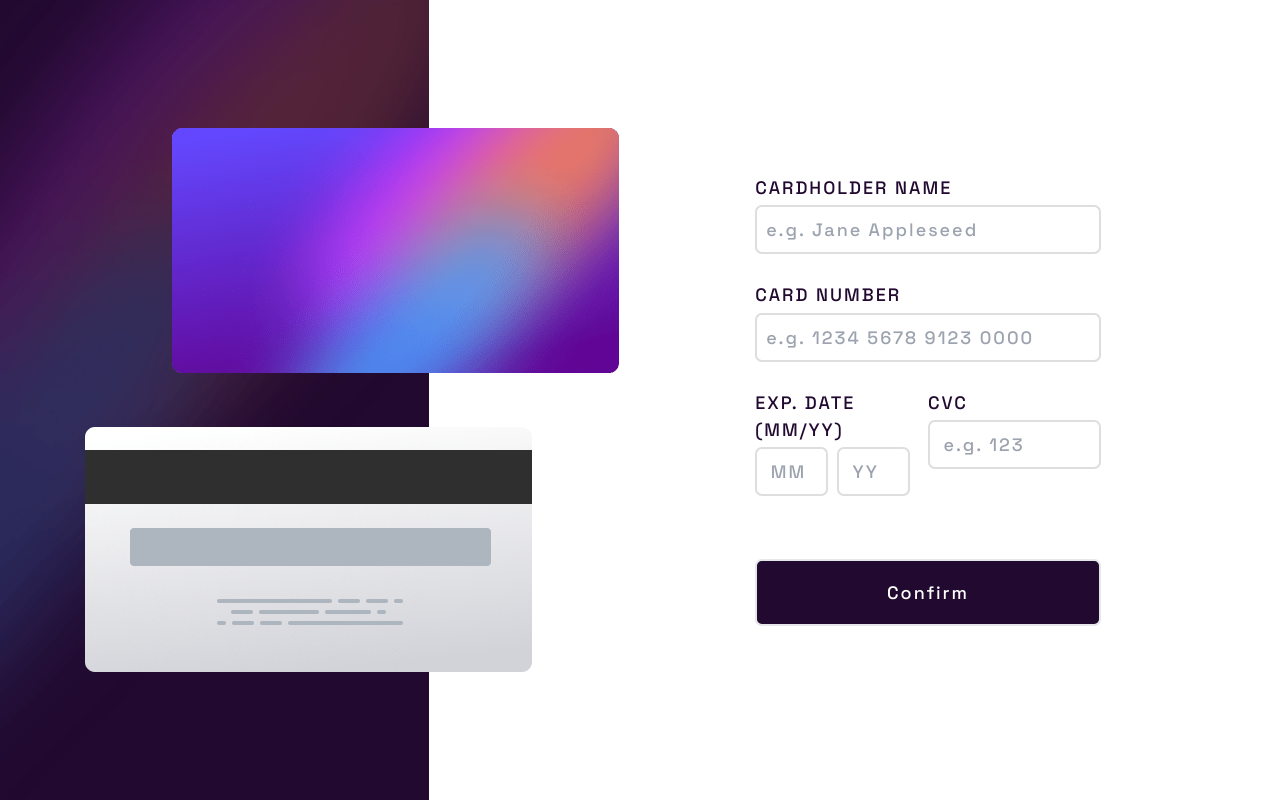
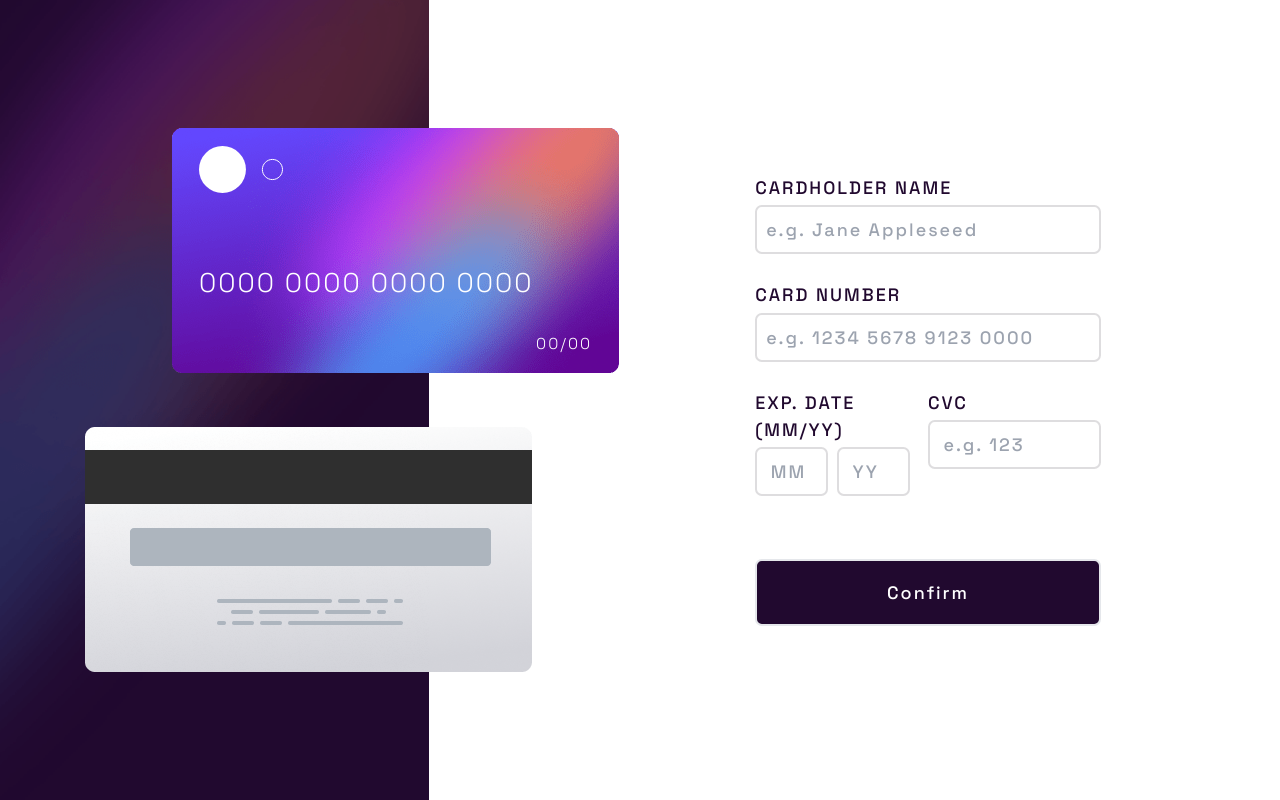
Before and after one commit to rodrigowb4ey/interactive-card-form, a Vue app: page / in a window 1280 px wide. Built offline with nearby package versions, Linux system fonts and the light colour scheme.

Commit message:
feat: positioning text elements inside card-front

```diff
--- a/src/App.vue
+++ b/src/App.vue
@@ -29,15 +29,30 @@ const submitForm = (formData: CardForm) => {
       class="flex flex-col justify-around place-items-center h-full w-1/2 gap-12"
     >
       <div class="flex h-1/2 w-full items-end justify-start" id="card-front">
-        <img
-          class="flex h-fit w-fit ml-24"
-          src="/assets/images/bg-card-front.png"
-          alt="Card Front"
-        />
+        <div class="relative ml-24" id="card-front-img">
+          <img
+            class="h-fit w-fit"
+            src="/assets/images/bg-card-front.png"
+            alt="Card Front"
+          />
+          <img
+            class="absolute h-fit w-fit top-4 left-6"
+            src="/assets/images/card-logo.svg"
+          />
+          <span class="text-white text-2xl absolute font-light bottom-16 left-6">
+            0000 0000 0000 0000
+          </span>
+          <span class="text-white absolute font-light text-sm bottom-4 left-6">
+            {{ cardForm.name }}
+          </span>
+          <span class="text-white absolute font-light text-sm bottom-4 right-6">
+            00/00
+          </span>
+        </div>
       </div>
       <div class="flex h-1/2 w-full items-start justify-end" id="card-back">
         <img
-          class="flex h-fit w-fit mr-24"
+          class="h-fit w-fit mr-24"
           src="/assets/images/bg-card-back.png"
           alt="Card Back"
         />
```
